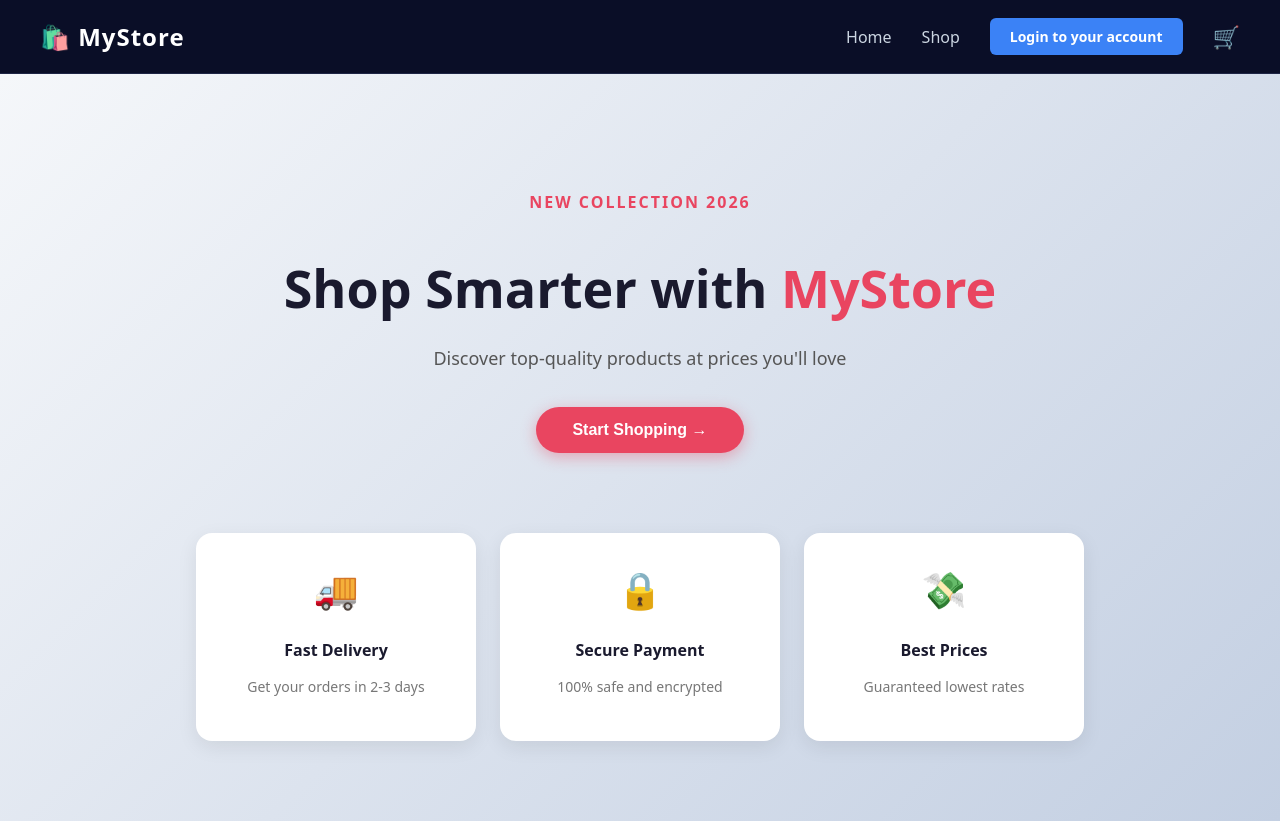
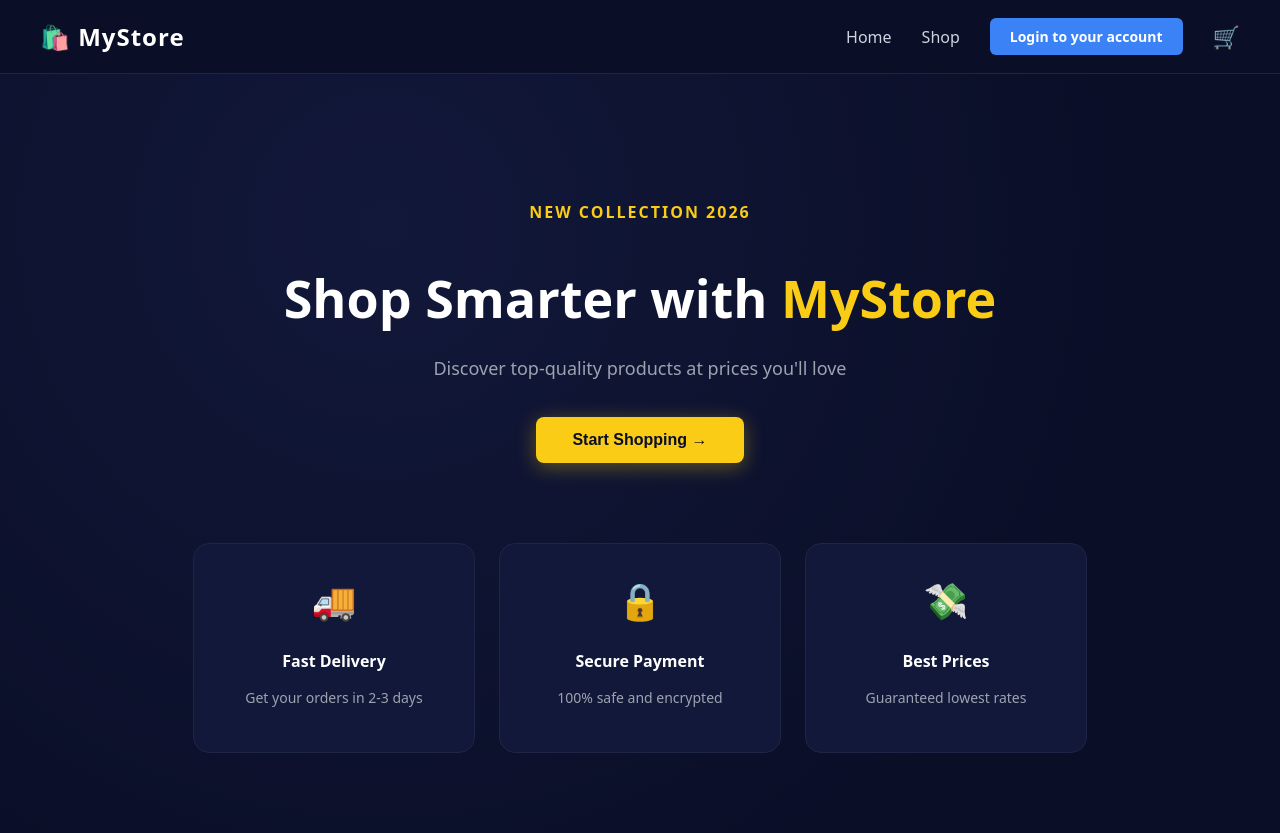
Before and after one commit to Akarshi617/ecommerce-app, a React (Vite) app: page / in a window 1280 px wide. Built offline with nearby package versions, Linux system fonts and the light colour scheme.

Commit message:
Update Home.jsx

```diff
--- a/src/pages/Home.jsx
+++ b/src/pages/Home.jsx
@@ -3,7 +3,7 @@ import { Link, useNavigate } from "react-router-dom";
 
 function Home() {
   const navigate = useNavigate();
-  const [activeModal, setActiveModal] = useState(null); // "payment" | "delivery" | null
+  const [activeModal, setActiveModal] = useState(null);
 
   const features = [
     { id: "delivery", icon: "🚚", title: "Fast Delivery", desc: "Get your orders in 2-3 days" },
@@ -18,16 +18,23 @@ function Home() {
   };
 
   return (
-    <div style={{ minHeight: "90vh", background: "linear-gradient(135deg, #f5f7fa, #c3cfe2)", position: "relative" }}>
+    <div
+      style={{
+        minHeight: "90vh",
+        background: "radial-gradient(circle at 30% 20%, #12183a, #0a0e27 70%)",
+        position: "relative",
+        color: "#fff",
+      }}
+    >
       {/* Hero Section */}
-      <div style={{ textAlign: "center", padding: "100px 20px 60px" }}>
-        <p style={{ color: "#e94560", fontWeight: "700", letterSpacing: "2px", marginBottom: "10px" }}>
+      <div style={{ textAlign: "center", padding: "110px 20px 60px" }}>
+        <p style={{ color: "#facc15", fontWeight: "700", letterSpacing: "2px", marginBottom: "10px" }}>
           NEW COLLECTION 2026
         </p>
-        <h1 style={{ fontSize: "52px", color: "#1a1a2e", marginBottom: "16px", fontWeight: "800" }}>
-          Shop Smarter with <span style={{ color: "#e94560" }}>MyStore</span>
+        <h1 style={{ fontSize: "52px", color: "#fff", marginBottom: "16px", fontWeight: "800" }}>
+          Shop Smarter with <span style={{ color: "#facc15" }}>MyStore</span>
         </h1>
-        <p style={{ fontSize: "18px", color: "#555", marginBottom: "35px" }}>
+        <p style={{ fontSize: "18px", color: "#9ca3af", marginBottom: "35px" }}>
           Discover top-quality products at prices you'll love
         </p>
         <Link to="/shop">
@@ -36,12 +43,12 @@ function Home() {
               padding: "14px 36px",
               fontSize: "16px",
               fontWeight: "600",
-              color: "#fff",
-              background: "#e94560",
+              color: "#0a0e27",
+              background: "#facc15",
               border: "none",
-              borderRadius: "30px",
+              borderRadius: "8px",
               cursor: "pointer",
-              boxShadow: "0 4px 15px rgba(233, 69, 96, 0.4)",
+              boxShadow: "0 4px 20px rgba(250, 204, 21, 0.35)",
               transition: "transform 0.2s",
             }}
             onMouseOver={(e) => (e.target.style.transform = "scale(1.05)")}
@@ -67,33 +74,36 @@ function Home() {
             key={f.id}
             onClick={() => handleFeatureClick(f.id)}
             style={{
-              background: "#fff",
+              background: "#12183a",
+              border: "1px solid #1e2545",
               borderRadius: "16px",
               padding: "30px",
               width: "220px",
               textAlign: "center",
-              boxShadow: "0 6px 20px rgba(0,0,0,0.08)",
-              transition: "transform 0.3s",
+              transition: "transform 0.3s, border-color 0.3s",
               cursor: "pointer",
             }}
-            onMouseOver={(e) => (e.currentTarget.style.transform = "translateY(-8px)")}
-            onMouseOut={(e) => (e.currentTarget.style.transform = "translateY(0)")}
+            onMouseOver={(e) => {
+              e.currentTarget.style.transform = "translateY(-8px)";
+              e.currentTarget.style.borderColor = "#3b82f6";
+            }}
+            onMouseOut={(e) => {
+              e.currentTarget.style.transform = "translateY(0)";
+              e.currentTarget.style.borderColor = "#1e2545";
+            }}
           >
             <div style={{ fontSize: "36px", marginBottom: "12px" }}>{f.icon}</div>
-            <h4 style={{ color: "#1a1a2e", marginBottom: "8px" }}>{f.title}</h4>
-            <p style={{ color: "#777", fontSize: "14px" }}>{f.desc}</p>
+            <h4 style={{ color: "#fff", marginBottom: "8px" }}>{f.title}</h4>
+            <p style={{ color: "#9ca3af", fontSize: "14px" }}>{f.desc}</p>
           </div>
         ))}
       </div>
 
-      {/* Secure Payment Modal */}
       {activeModal === "payment" && (
         <Modal onClose={() => setActiveModal(null)} title="Secure Payment Options">
           <PaymentOptions />
         </Modal>
       )}
-
-      {/* Fast Delivery Modal */}
       {activeModal === "delivery" && (
         <Modal onClose={() => setActiveModal(null)} title="Fast Delivery Info">
           <DeliveryInfo />
@@ -103,7 +113,6 @@ function Home() {
   );
 }
 
-// Reusable Modal wrapper
 function Modal({ children, onClose, title }) {
   return (
     <div
@@ -114,7 +123,7 @@ function Modal({ children, onClose, title }) {
         left: 0,
         width: "100%",
         height: "100%",
-        background: "rgba(0,0,0,0.5)",
+        background: "rgba(0,0,0,0.6)",
         display: "flex",
         alignItems: "center",
         justifyContent: "center",
@@ -124,7 +133,8 @@ function Modal({ children, onClose, title }) {
       <div
         onClick={(e) => e.stopPropagation()}
         style={{
-          background: "#fff",
+          background: "#12183a",
+          border: "1px solid #1e2545",
           borderRadius: "16px",
           padding: "30px",
           width: "360px",
@@ -132,8 +142,8 @@ function Modal({ children, onClose, title }) {
         }}
       >
         <div style={{ display: "flex", justifyContent: "space-between", alignItems: "center", marginBottom: "20px" }}>
-          <h3 style={{ margin: 0, color: "#1a1a2e" }}>{title}</h3>
-          <span onClick={onClose} style={{ cursor: "pointer", fontSize: "20px", color: "#999" }}>✕</span>
+          <h3 style={{ margin: 0, color: "#fff" }}>{title}</h3>
+          <span onClick={onClose} style={{ cursor: "pointer", fontSize: "20px", color: "#9ca3af" }}>✕</span>
         </div>
         {children}
       </div>
@@ -158,11 +168,12 @@ function PaymentOptions() {
             alignItems: "center",
             gap: "12px",
             padding: "12px 0",
-            borderBottom: i !== options.length - 1 ? "1px solid #eee" : "none",
+            borderBottom: i !== options.length - 1 ? "1px solid #1e2545" : "none",
+            color: "#e5e7eb",
           }}
         >
           <span style={{ fontSize: "20px" }}>{opt.icon}</span>
-          <span style={{ color: "#333" }}>{opt.name}</span>
+          <span>{opt.name}</span>
         </div>
       ))}
     </div>
@@ -171,9 +182,9 @@ function PaymentOptions() {
 
 function DeliveryInfo() {
   return (
-    <div style={{ color: "#555", lineHeight: "1.8" }}>
-      <p>📦 Standard Delivery: <strong>2-3 business days</strong></p>
-      <p>⚡ Express Delivery: <strong>Next day</strong></p>
+    <div style={{ color: "#9ca3af", lineHeight: "1.8" }}>
+      <p>📦 Standard Delivery: <strong style={{ color: "#fff" }}>2-3 business days</strong></p>
+      <p>⚡ Express Delivery: <strong style={{ color: "#fff" }}>Next day</strong></p>
       <p>🌍 We deliver across all major cities</p>
       <p>📍 Live order tracking available after checkout</p>
     </div>
```
